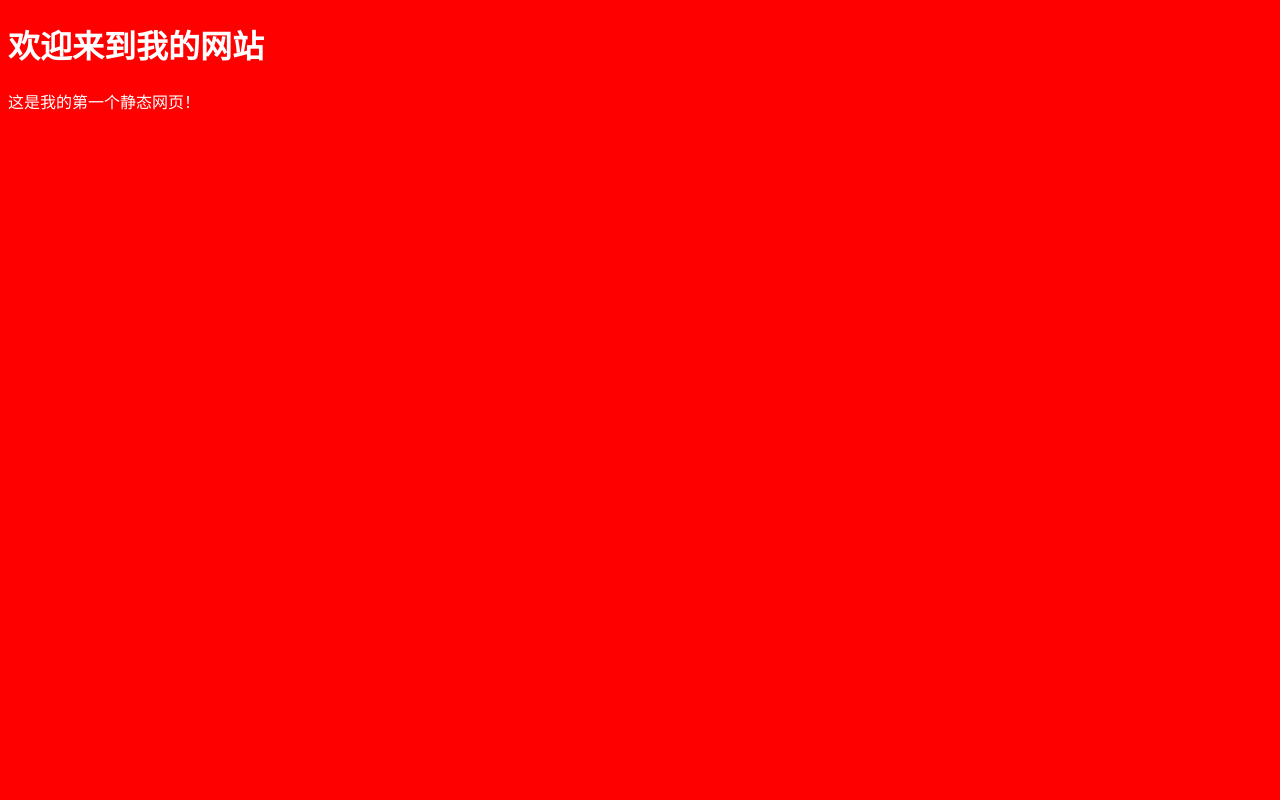
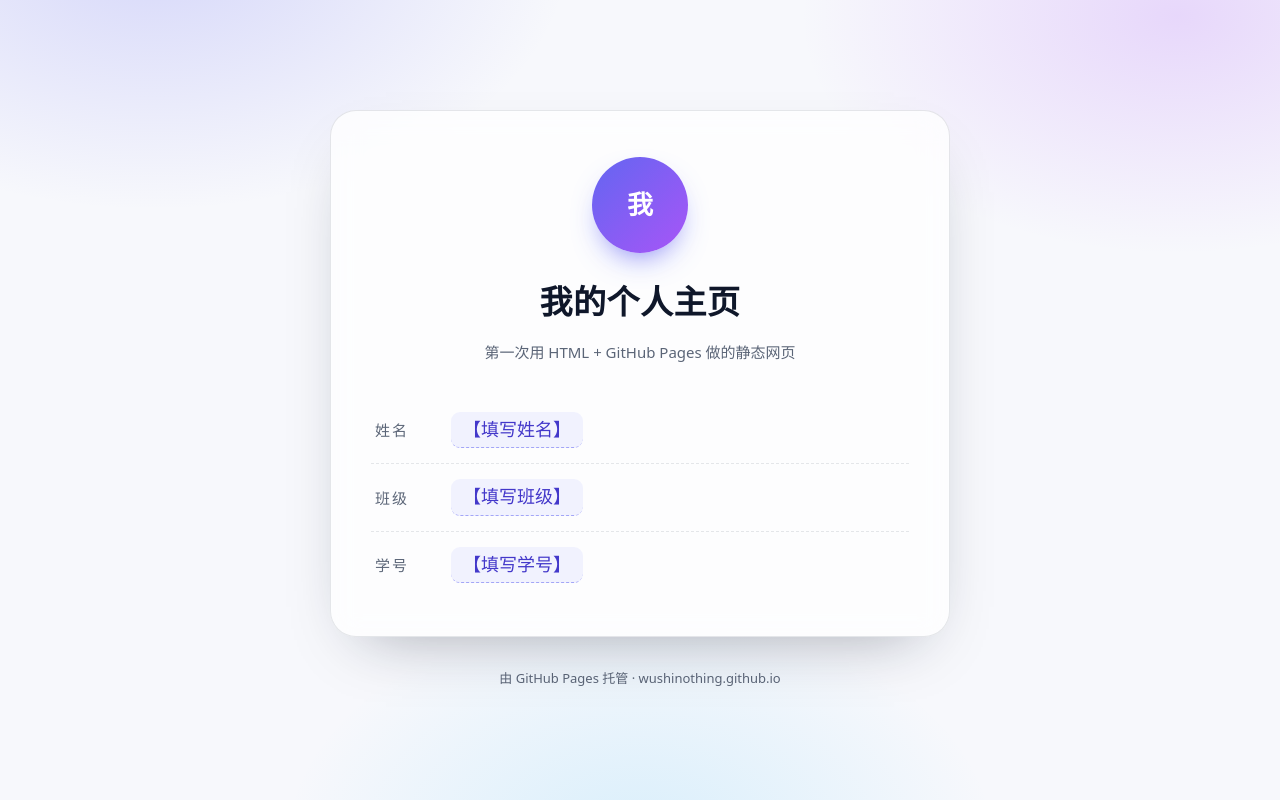
Before and after one commit to wushinothing/myWebpages, a plain HTML site: page index.html in a window 1280 px wide. Drawn offline with Linux system fonts and the light colour scheme.

Commit message:
Redesign index.html as a personal info card (name / class / student ID)

```diff
--- a/index.html
+++ b/index.html
@@ -1,18 +1,171 @@
 <!DOCTYPE html>
-<html lang="zh">
+<html lang="zh-CN">
 <head>
     <meta charset="UTF-8">
     <meta name="viewport" content="width=device-width, initial-scale=1.0">
-    <title>我的静态网页</title>
+    <title>我的个人主页</title>
+
+    <!-- ===== 样式都写在这个文件里，不联网、不依赖别的文件 ===== -->
     <style>
+        /* 想换配色，改这几行就够了 */
+        :root {
+            --brand-1: #6366f1;   /* 主色（蓝紫） */
+            --brand-2: #a855f7;   /* 副色（紫）   */
+            --ink: #0f172a;       /* 正文颜色     */
+            --ink-soft: #5b6577;  /* 次要文字颜色 */
+            --card: rgba(255, 255, 255, 0.74);
+            --line: rgba(15, 23, 42, 0.10);
+        }
+
+        * { box-sizing: border-box; }
+
         body {
-            background-color: red;
-            color: white;
+            margin: 0;
+            min-height: 100vh;
+            padding: 48px 20px;
+            display: flex;
+            flex-direction: column;
+            justify-content: center;
+            font-family: system-ui, -apple-system, "Segoe UI", "Microsoft YaHei", "PingFang SC", sans-serif;
+            color: var(--ink);
+            line-height: 1.75;
+            background: #f7f8fc;
+            /* 三个柔和的光斑，纯装饰 */
+            background-image:
+                radial-gradient(42rem 26rem at 12% -6%, rgba(99, 102, 241, 0.22), transparent 62%),
+                radial-gradient(38rem 24rem at 92% 2%, rgba(168, 85, 247, 0.20), transparent 62%),
+                radial-gradient(36rem 24rem at 50% 106%, rgba(56, 189, 248, 0.16), transparent 62%);
+            background-attachment: fixed;
+            -webkit-font-smoothing: antialiased;
+        }
+
+        .wrap { width: 100%; max-width: 620px; margin: 0 auto; }
+
+        .card {
+            padding: 46px 40px 38px;
+            border: 1px solid var(--line);
+            border-radius: 26px;
+            background: var(--card);
+            backdrop-filter: blur(14px);
+            box-shadow: 0 26px 64px -34px rgba(15, 23, 42, .42);
+            animation: rise .7s ease both;
+        }
+
+        /* 圆形头像位。想换成图片：打开下面 background-image 那行 */
+        .avatar {
+            width: 96px; height: 96px;
+            margin: 0 auto 20px;
+            border-radius: 50%;
+            display: grid; place-items: center;
+            font-size: 26px; font-weight: 700; color: #fff;
+            background: linear-gradient(135deg, var(--brand-1), var(--brand-2));
+            box-shadow: 0 14px 30px -12px rgba(99, 102, 241, .85);
+            /* background-image: url("头像.jpg"); background-size: cover; */
+        }
+
+        h1 {
+            margin: 0 0 8px;
+            text-align: center;
+            font-size: clamp(24px, 4.6vw, 33px);
+            letter-spacing: .5px;
+        }
+
+        .sub {
+            margin: 0 0 32px;
+            text-align: center;
+            font-size: 15px;
+            color: var(--ink-soft);
+        }
+
+        /* ---------- 信息行：姓名 / 班级 / 学号 ---------- */
+        .info { margin: 0; padding: 0; list-style: none; }
+        .info li {
+            display: flex;
+            align-items: center;
+            gap: 16px;
+            padding: 15px 4px;
+            border-top: 1px dashed var(--line);
+        }
+        .info li:first-child { border-top: none; }
+
+        .k {
+            flex: none;
+            width: 4em;
+            font-size: 15px;
+            color: var(--ink-soft);
+            letter-spacing: 2px;
+        }
+        .v { flex: 1; font-size: 18px; font-weight: 600; }
+
+        /* 待填写的空位：浅紫底 + 虚线下划线，一眼就能看出哪里要改 */
+        .blank {
+            display: inline-block;
+            padding: 2px 12px;
+            border-radius: 9px;
+            color: #4338ca;
+            font-weight: 500;
+            background: rgba(99, 102, 241, .08);
+            border-bottom: 1px dashed rgba(99, 102, 241, .55);
+        }
+
+        footer {
+            margin-top: 30px;
+            text-align: center;
+            font-size: 13px;
+            color: var(--ink-soft);
+        }
+
+        /* 进场动画 */
+        @keyframes rise {
+            from { opacity: 0; transform: translateY(14px); }
+            to   { opacity: 1; transform: none; }
+        }
+        @media (prefers-reduced-motion: reduce) {
+            * { animation: none !important; transition: none !important; }
+        }
+
+        /* 手机上的调整 */
+        @media (max-width: 560px) {
+            body { padding: 28px 14px; }
+            .card { padding: 34px 22px 30px; border-radius: 22px; }
+            .v { font-size: 16px; }
+            .k { width: 3.6em; letter-spacing: 1px; }
         }
     </style>
 </head>
+
 <body>
-    <h1>欢迎来到我的网站</h1>
-    <p>这是我的第一个静态网页！</p>
+<div class="wrap">
+
+    <div class="card">
+
+        <!-- 想换成自己的照片，就把样式里 .avatar 的 background-image 那行打开 -->
+        <div class="avatar">我</div>
+
+        <h1>我的个人主页</h1>
+        <p class="sub">第一次用 HTML + GitHub Pages 做的静态网页</p>
+
+        <!-- ↓↓↓↓ 你只需要把下面 3 个【】里的内容换成自己的信息 ↓↓↓↓ -->
+        <ul class="info">
+            <li>
+                <span class="k">姓名</span>
+                <span class="v"><span class="blank">【填写姓名】</span></span>
+            </li>
+            <li>
+                <span class="k">班级</span>
+                <span class="v"><span class="blank">【填写班级】</span></span>
+            </li>
+            <li>
+                <span class="k">学号</span>
+                <span class="v"><span class="blank">【填写学号】</span></span>
+            </li>
+        </ul>
+        <!-- ↑↑↑↑ 上面这 3 行就是你要填的地方，其余不用动 ↑↑↑↑ -->
+
+    </div>
+
+    <footer>由 GitHub Pages 托管 · wushinothing.github.io</footer>
+
+</div>
 </body>
 </html>
```
Also changed, not shown: 1 other file.
